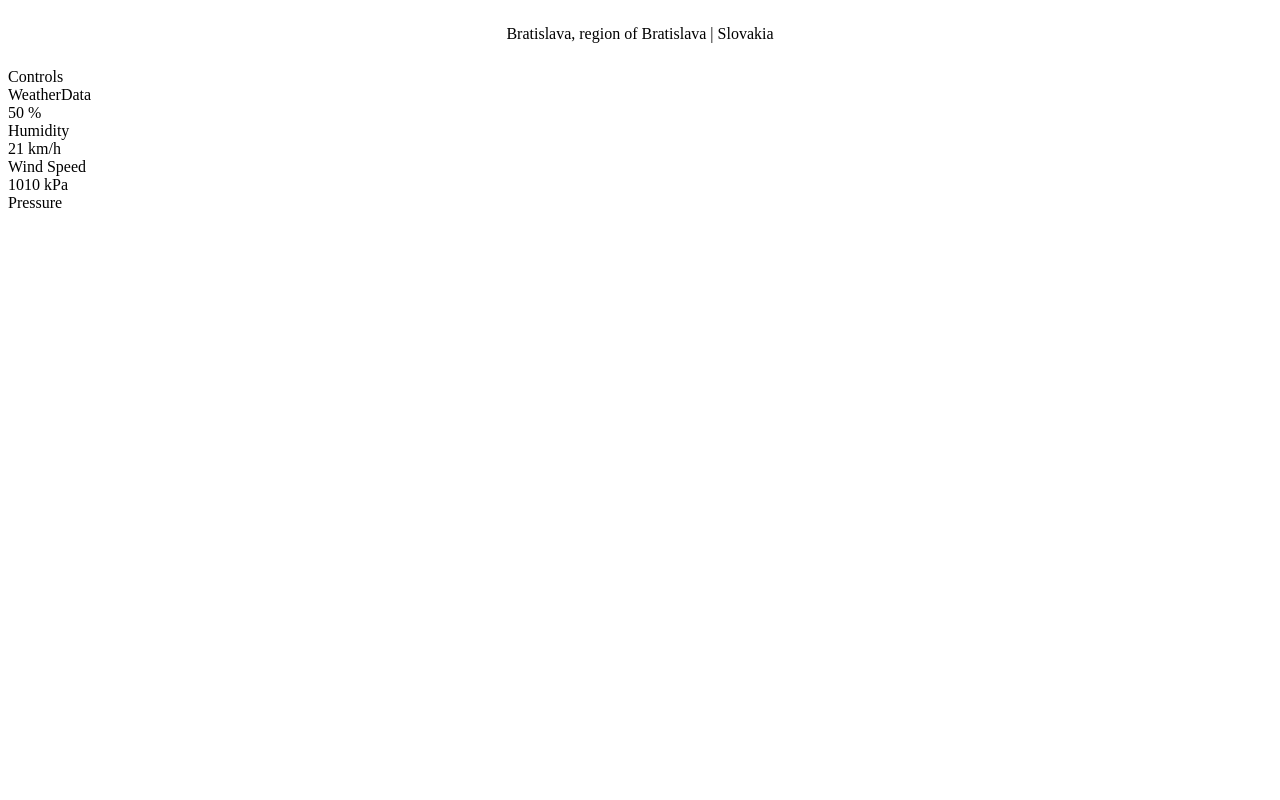
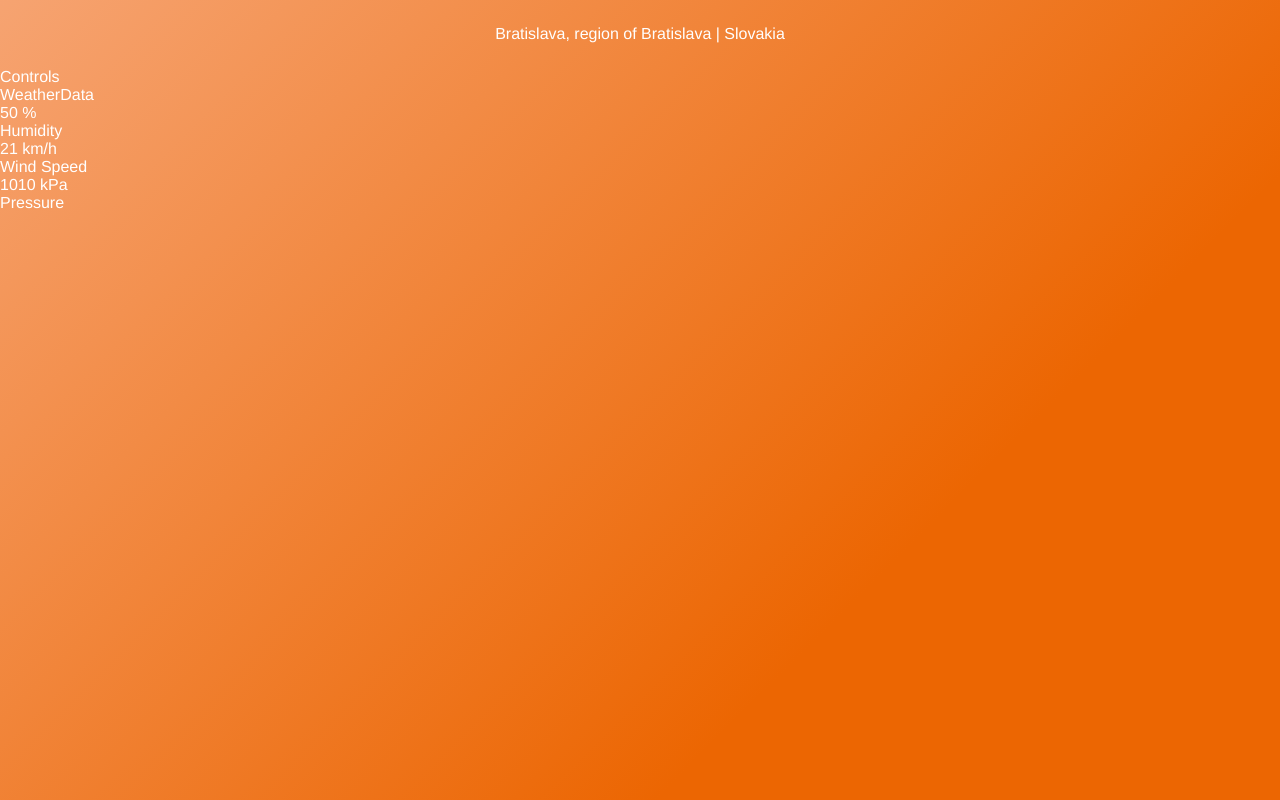
Before and after one commit to HealthineersWorkshopGang/weather-app-workshop, a React (Vite) app: page / in a window 1280 px wide. Built offline with nearby package versions, Linux system fonts and the light colour scheme.

Commit message:
PWM: Upadating styles in main and app

```diff
--- a/src/App.scss
+++ b/src/App.scss
@@ -0,0 +1,10 @@
+#root {
+    max-width: 1280px;
+    margin: 0 auto;
+}
+
+.weather-app {
+    display: flex;
+    flex-direction: column;
+    width: 100%;
+}
--- a/src/index.scss
+++ b/src/index.scss
@@ -0,0 +1,25 @@
+$orange-shade-1: #cf4b00;
+$orange: #ec6602;
+$orange-tint-2: #f9b591;
+$orange-tint-3: #fdddcb;
+
+$petrol-shade-1: #02787d;
+$petrol: #009999;
+$petrol-tint-2: #87d2d2;
+$petrol-tint-3: #c8e6e6;
+
+html,
+body {
+    margin: 0;
+    height: 100%;
+    overflow: hidden;
+}
+
+body {
+    font-family: Helvetica, Verdana, Geneva, Tahoma, sans-serif;
+    color: white;
+    padding: 0;
+    box-sizing: border-box;
+    background: linear-gradient(315deg, $orange 30%, $orange-tint-2 120%);
+    background-size: cover;
+}
```
